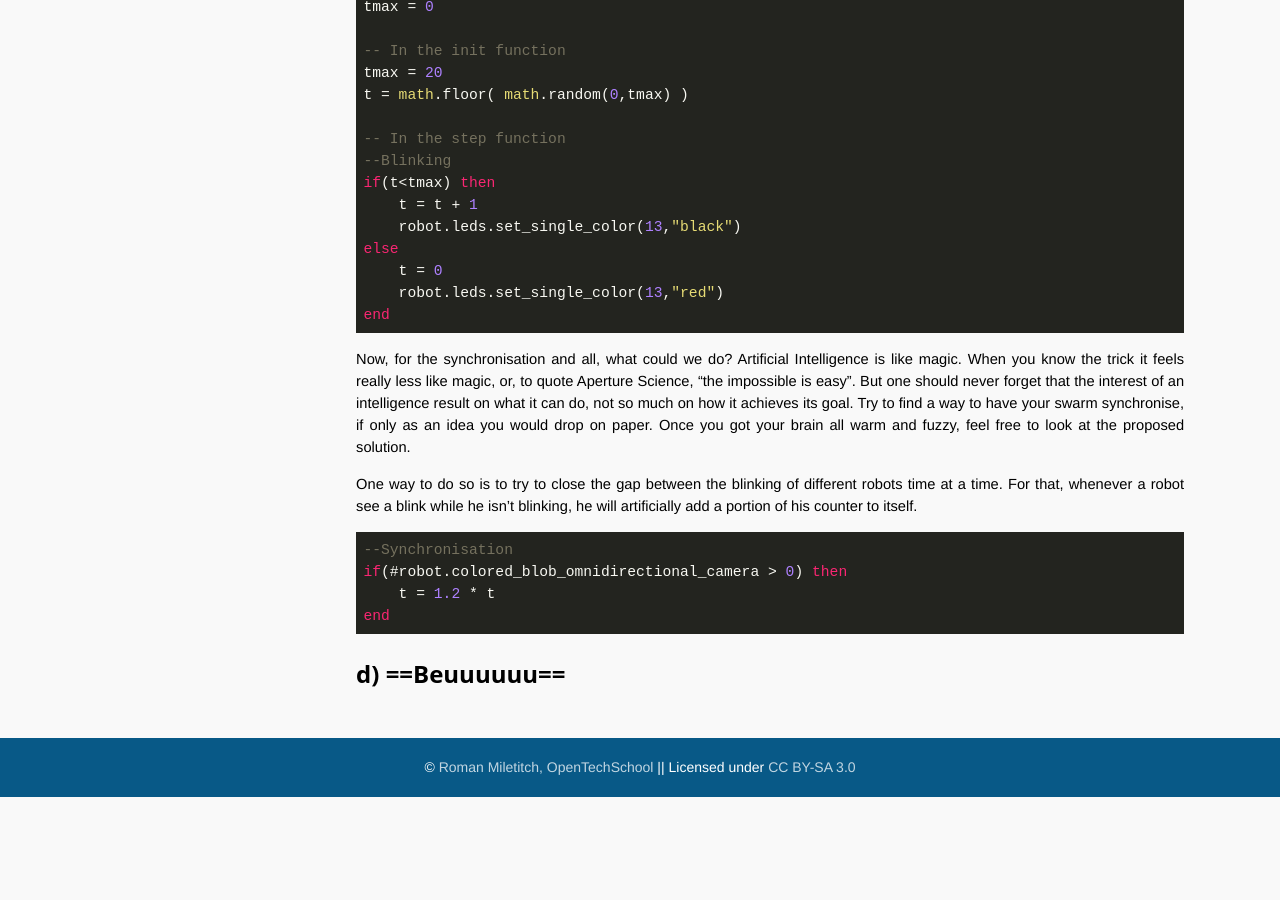
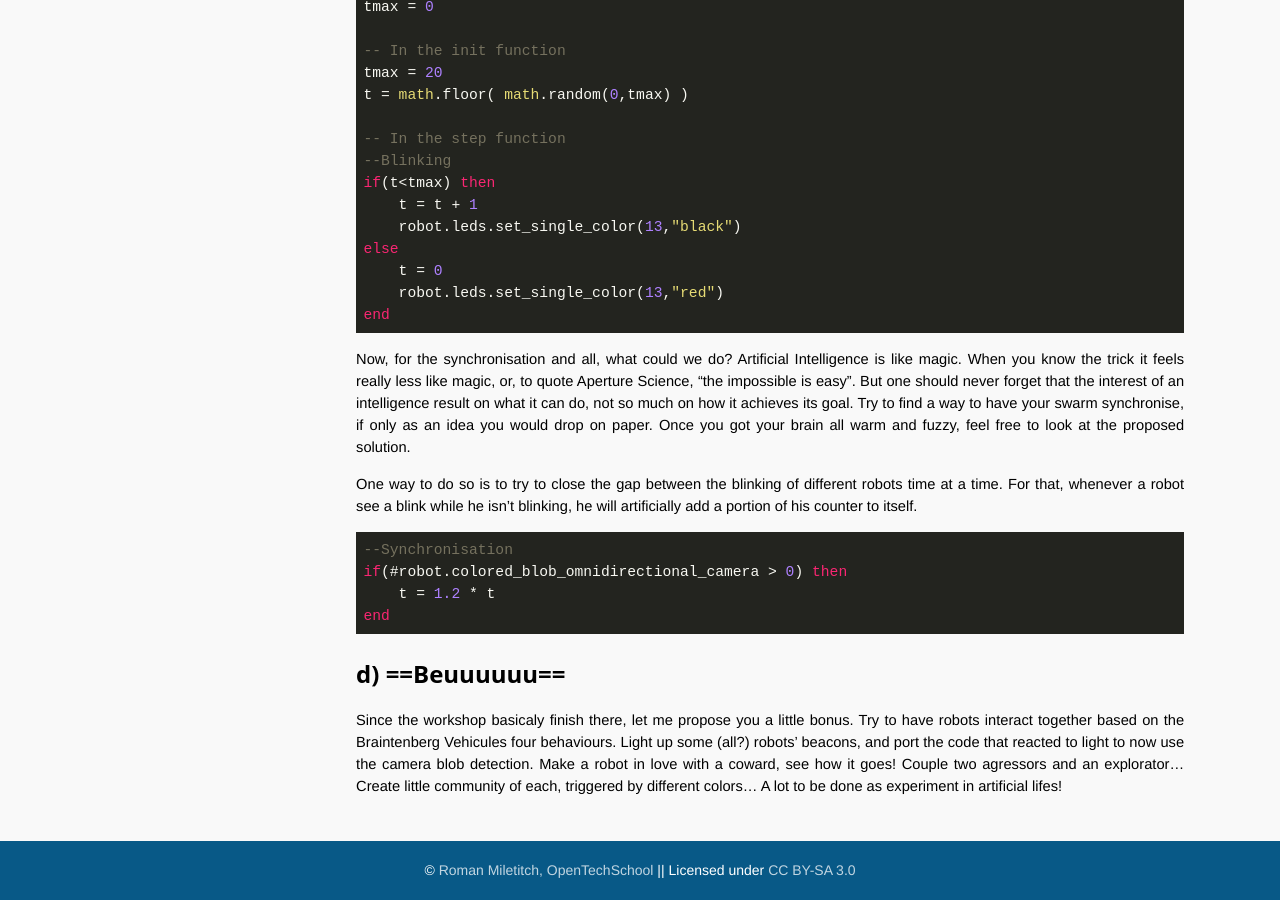
Before and after one commit to OpenTechSchool-Brussels/AI-for-robots-and-swarms, a Jekyll site: the page built from Open-your-eyes.markdown, in a window 1280 px wide and 900 px high, scrolled down 1607 px. Built offline with Jekyll 4.4.1, drawn with Linux system fonts in a browser that asks for light colours; Markdown is read by kramdown in place of the engine named in the settings; before the commit the page ends 2404 px from its top, so only the background shows below that.

Commit message:
Update Open-your-eyes.markdown

````diff
--- a/Open-your-eyes.markdown
+++ b/Open-your-eyes.markdown
@@ -83,3 +83,4 @@ if(#robot.colored_blob_omnidirectional_camera > 0) then
 end
 ```
 ##d) ==Beuuuuuu==
+Since the workshop basicaly finish there, let me propose you a little bonus. Try to have robots interact together based on the Braintenberg Vehicules four behaviours. Light up some (all?) robots' beacons, and port the code that reacted to light to now use the camera blob detection. Make a robot in love with a coward, see how it goes! Couple two agressors and an explorator... Create little community of each, triggered by different colors... A lot to be done as experiment in artificial lifes!
````
